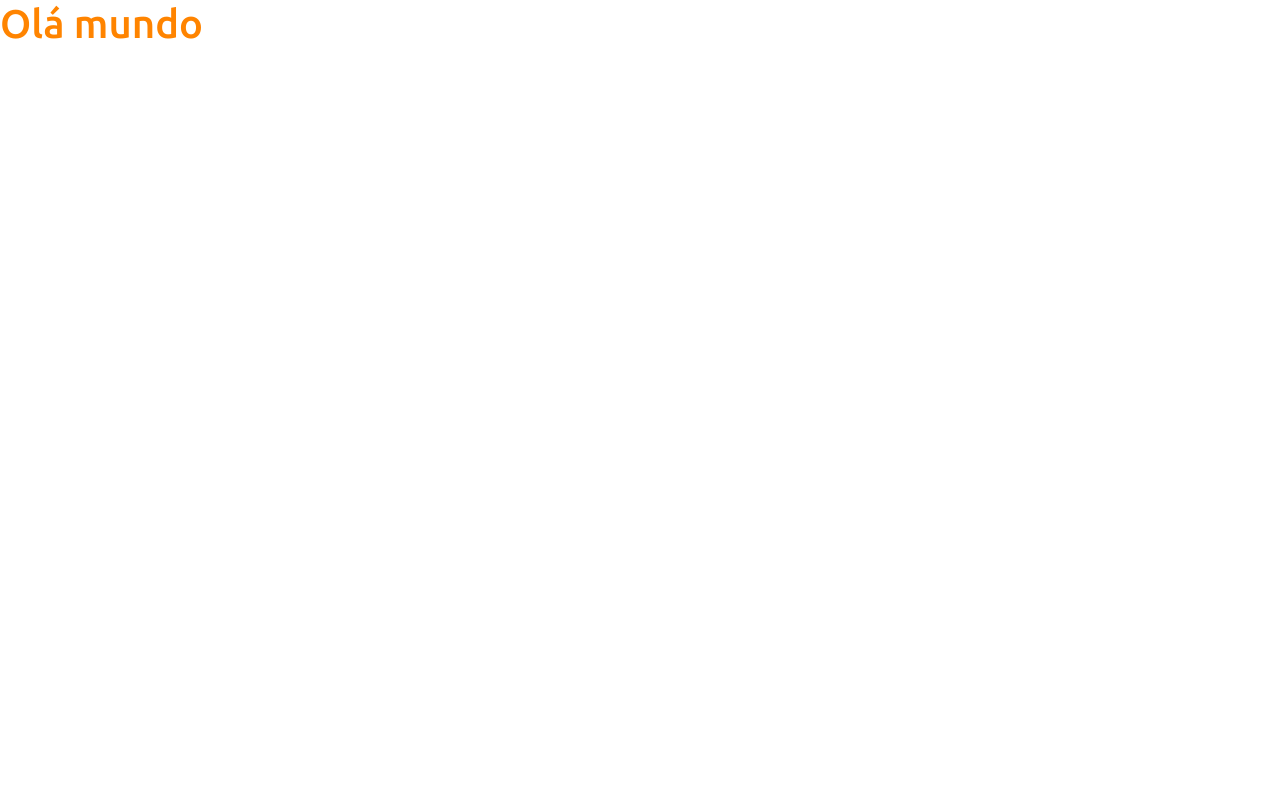
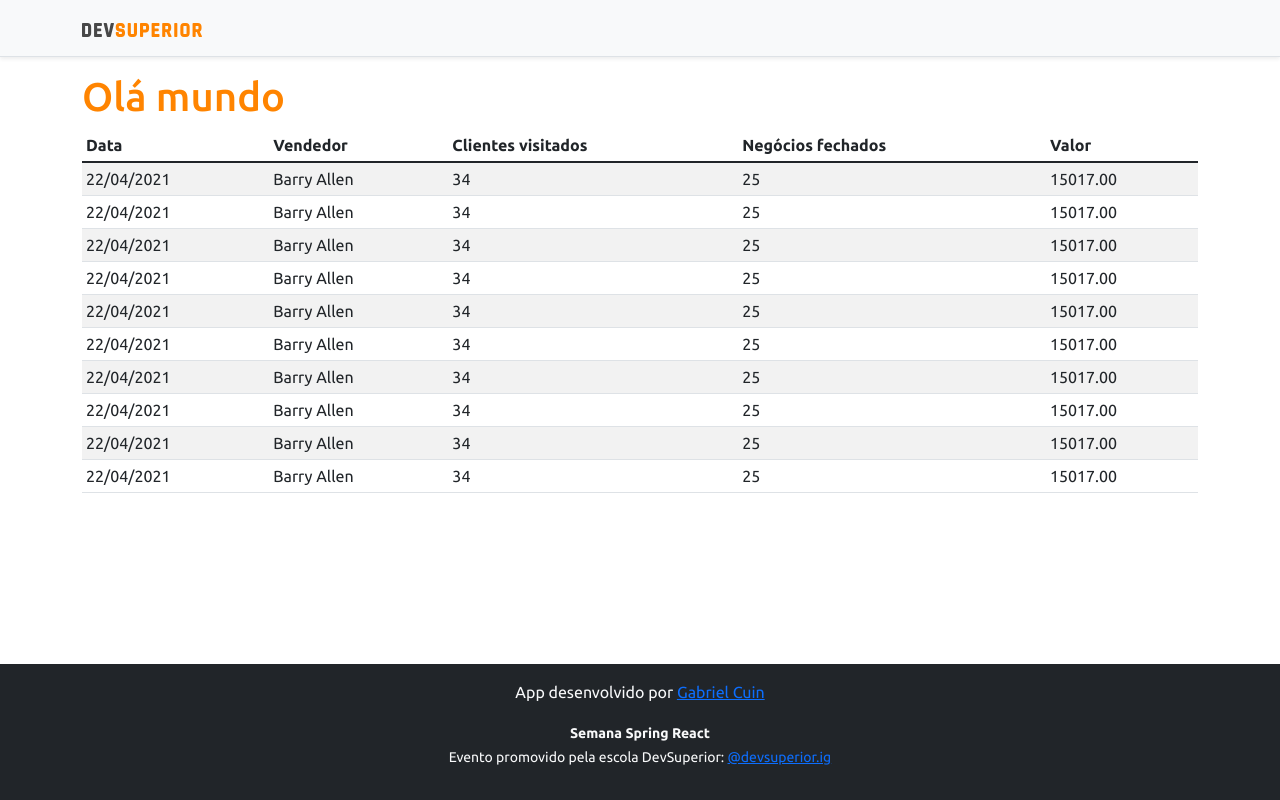
Before and after one commit to GabrielCuin/SemanaSpringReact, a React (Create React App) app in the folder frontend/: page / in a window 1280 px wide. Built offline with nearby package versions, Linux system fonts and the light colour scheme.

Commit message:
Componentes básicos estaticos

```diff
--- a/frontend/src/App.tsx
+++ b/frontend/src/App.tsx
@@ -1,10 +1,18 @@
-import React from 'react';
+import DataTable from "components/DataTable";
+import Footer from "components/Footer";
+import NavBar from "components/NavBar";
 
 function App() {
   return (
-    <div>
-      <h1 className="text-primary">Olá mundo</h1>
-    </div>
+    <>
+      <NavBar />
+      <div className="container">
+        <h1 className="text-primary">Olá mundo</h1>
+
+        <DataTable />
+      </div>
+      <Footer />
+    </>
   );
 }
 
--- /dev/null
+++ b/frontend/src/components/DataTable/index.tsx
@@ -0,0 +1,91 @@
+const DataTable = () => {
+    return (
+        <div className="table-responsive">
+            <table className="table table-striped table-sm">
+                <thead>
+                    <tr>
+                        <th>Data</th>
+                        <th>Vendedor</th>
+                        <th>Clientes visitados</th>
+                        <th>Negócios fechados</th>
+                        <th>Valor</th>
+                    </tr>
+                </thead>
+                <tbody>
+                    <tr>
+                        <td>22/04/2021</td>
+                        <td>Barry Allen</td>
+                        <td>34</td>
+                        <td>25</td>
+                        <td>15017.00</td>
+                    </tr>
+                    <tr>
+                        <td>22/04/2021</td>
+                        <td>Barry Allen</td>
+                        <td>34</td>
+                        <td>25</td>
+                        <td>15017.00</td>
+                    </tr>
+                    <tr>
+                        <td>22/04/2021</td>
+                        <td>Barry Allen</td>
+                        <td>34</td>
+                        <td>25</td>
+                        <td>15017.00</td>
+                    </tr>
+                    <tr>
+                        <td>22/04/2021</td>
+                        <td>Barry Allen</td>
+                        <td>34</td>
+                        <td>25</td>
+                        <td>15017.00</td>
+                    </tr>
+                    <tr>
+                        <td>22/04/2021</td>
+                        <td>Barry Allen</td>
+                        <td>34</td>
+                        <td>25</td>
+                        <td>15017.00</td>
+                    </tr>
+                    <tr>
+                        <td>22/04/2021</td>
+                        <td>Barry Allen</td>
+                        <td>34</td>
+                        <td>25</td>
+                        <td>15017.00</td>
+                    </tr>
+                    <tr>
+                        <td>22/04/2021</td>
+                        <td>Barry Allen</td>
+                        <td>34</td>
+                        <td>25</td>
+                        <td>15017.00</td>
+                    </tr>
+                    <tr>
+                        <td>22/04/2021</td>
+                        <td>Barry Allen</td>
+                        <td>34</td>
+                        <td>25</td>
+                        <td>15017.00</td>
+                    </tr>
+                    <tr>
+                        <td>22/04/2021</td>
+                        <td>Barry Allen</td>
+                        <td>34</td>
+                        <td>25</td>
+                        <td>15017.00</td>
+                    </tr>
+                    <tr>
+                        <td>22/04/2021</td>
+                        <td>Barry Allen</td>
+                        <td>34</td>
+                        <td>25</td>
+                        <td>15017.00</td>
+                    </tr>
+                </tbody>
+            </table>
+        </div>
+    );
+}
+
+export default DataTable;
--- /dev/null
+++ b/frontend/src/components/Footer/index.tsx
@@ -0,0 +1,13 @@
+const Footer = () => {
+    return (
+        <footer className="footer mt-auto py-3 bg-dark">
+            <div className="container">
+                <p className="text-light">App desenvolvido por <a href="https://github.com/GabrielCuin" target="_blank" rel="noreferrer">Gabriel Cuin</a></p>
+                <p className="text-light"><small><strong>Semana Spring React</strong><br />
+                    Evento promovido pela escola DevSuperior: <a href="https://instagram.com/g_cuin" target="_blank" rel="noreferrer">@devsuperior.ig</a></small></p>
+            </div>
+        </footer>
+    );
+}
+
+export default Footer;
--- /dev/null
+++ b/frontend/src/components/NavBar/index.tsx
@@ -0,0 +1,17 @@
+import ImgDsDark from 'assets/img/ds-dark.svg'
+
+const NavBar = () => {
+    return (
+        <div>
+            <div className="d-flex flex-column flex-md-row align-items-center p-3 px-md-4 mb-3 bg-light border-bottom shadow-sm">
+                <div className="container">
+                    <nav className="my-2 my-md-0 mr-md-3">
+                        <img src={ImgDsDark} alt="DevSuperior" width="120" />
+                    </nav>
+                </div>
+            </div>
+        </div>
+    );
+}
+
+export default NavBar;
```
Also changed, not shown: frontend/src/assets/img/ds-dark.svg (added).
